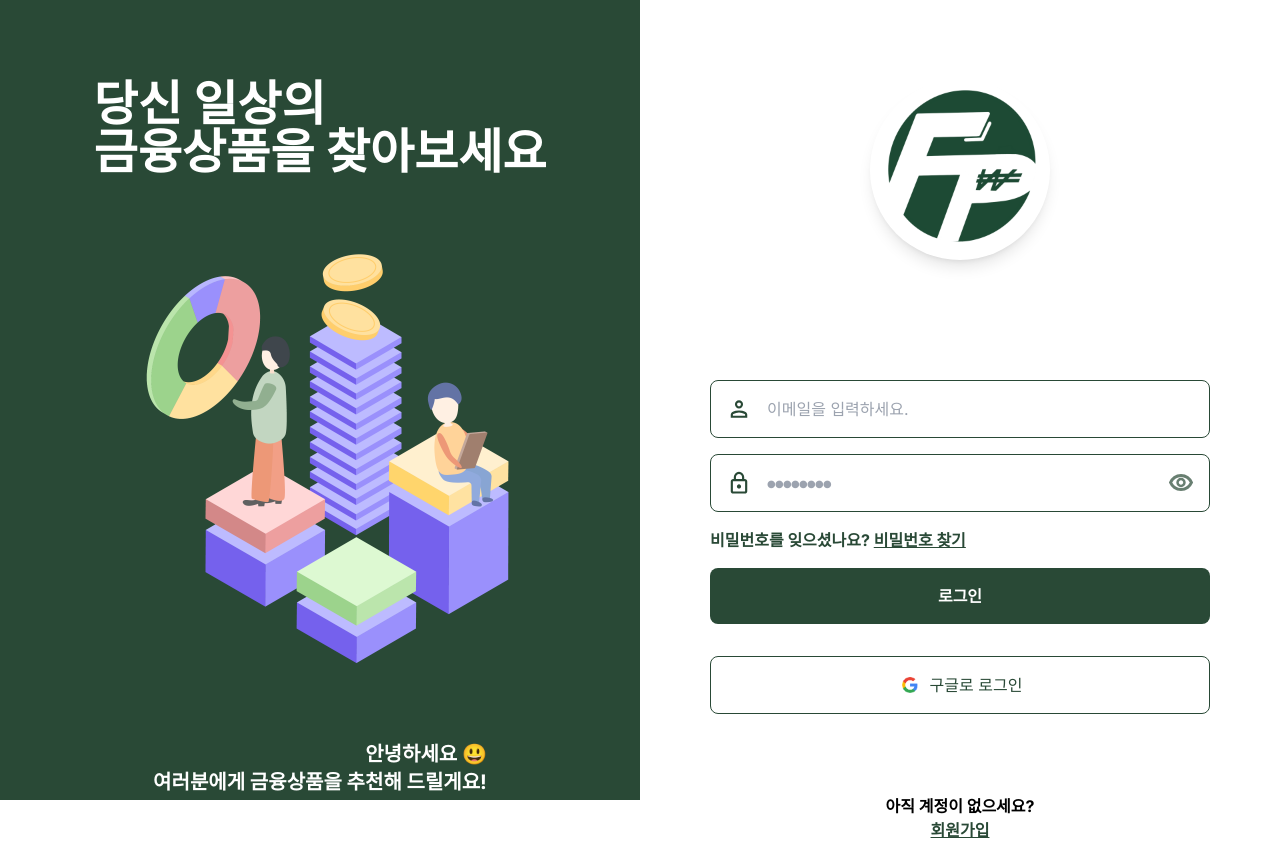
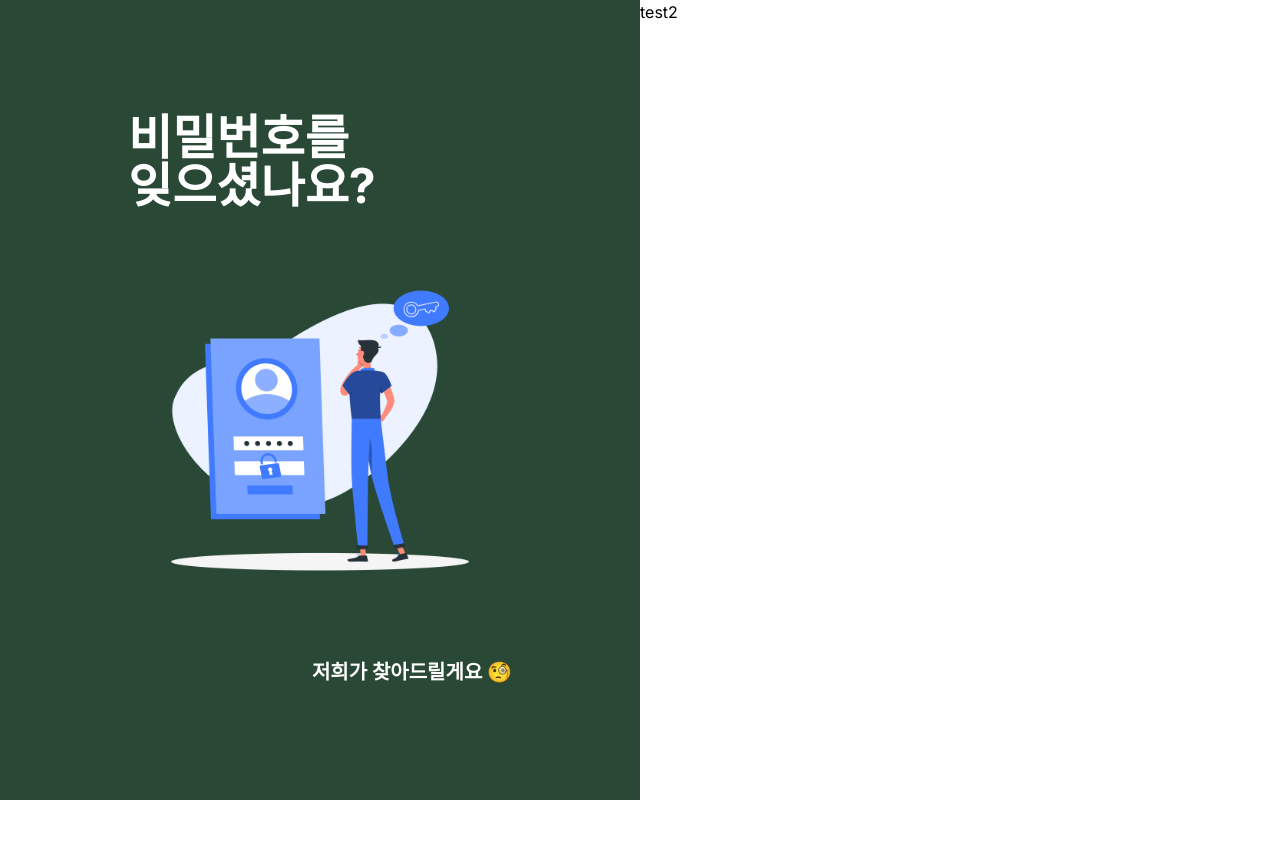
Before and after one commit to coolfin/thefp_FE, a Vue app: page /findpw in a window 1280 px wide. Before the commit this address led to /. After the commit the page ends 800 px from the top, so only its background shows below. Built offline with nearby package versions, Linux system fonts and the light colour scheme.

Commit message:
design: 비밀번호찾기 배너 구현

```diff
--- /dev/null
+++ b/src/components/login/FindPwBanner.vue
@@ -0,0 +1,24 @@
+<template>
+  <div class="flex items-center justify-center flex-1 bg-theme">
+    <div
+      class="w-[60%] flex flex-col items-center justify-between py-20 font-bold text-white gap-y-8"
+    >
+      <!-- top text -->
+      <div class="w-full text-5xl">비밀번호를<br />잊으셨나요?</div>
+
+      <!-- image -->
+      <img
+        src="@/assets/forgot-password-banner.png"
+        class="object-cover"
+        width="500"
+      />
+
+      <!-- bottom text -->
+      <div class="w-full text-xl text-end">저희가 찾아드릴게요 🧐</div>
+    </div>
+  </div>
+</template>
+
+<script setup></script>
+
+<style scoped></style>
--- a/src/router/index.js
+++ b/src/router/index.js
@@ -12,6 +12,11 @@ const router = createRouter({
       path: "/signup",
       name: "signup",
       component: () => import("@/views/SignupView.vue"),
+    },
+    {
+      path: "/findpw",
+      name: "password-find",
+      component: () => import("@/views/PasswordFindView.vue"),
     },
     {
       path: "/main",
@@ -46,10 +51,18 @@ const router = createRouter({
 import { useUserStore } from "@/stores/user";
 router.beforeEach((to, from, next) => {
   const store = useUserStore();
-  if (!store.loginUser && to.name !== "home" && to.name !== "signup") {
+  if (
+    !store.loginUser &&
+    to.name !== "home" &&
+    to.name !== "signup" &&
+    to.name !== "password-find"
+  ) {
     alert("로그인이 필요합니다. 로그인 페이지로 이동합니다.");
     next({ name: "home" });
-  } else if (store.loginUser && (to.name === "home" || to.name === "signup")) {
+  } else if (
+    store.loginUser &&
+    (to.name === "home" || to.name === "signup" || to.name === "password-find")
+  ) {
     next({ name: "info" });
   } else {
     next();
--- a/src/views/LoginView.vue
+++ b/src/views/LoginView.vue
@@ -130,7 +130,7 @@ const handleVisible = () => {
 };
 
 const findPw = () => {
-  alert("준비 중 입니다");
+  router.push({ name: "password-find" });
 };
 
 const onLogin = () => {
--- /dev/null
+++ b/src/views/PasswordFindView.vue
@@ -0,0 +1,12 @@
+<template>
+  <div class="flex flex-col h-screen md:flex-row">
+    <FindPwBanner />
+    <div class="flex-1">test2</div>
+  </div>
+</template>
+
+<script setup>
+import FindPwBanner from "@/components/login/FindPwBanner.vue";
+</script>
+
+<style scoped></style>
```
Also changed, not shown: src/assets/footer-background.png (deleted), src/assets/forgot-password-banner.png (added).
